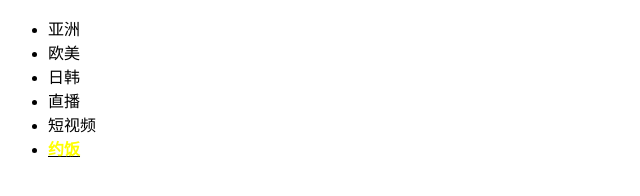
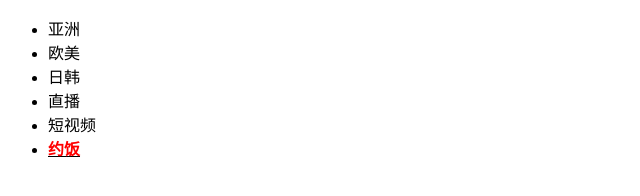
Before and after one commit to hardy9sap/dbhot, a plain HTML site: page index.html in a window 1280 px wide. Shown: the full height of the page, 0-640 px from the left. Drawn offline with Linux system fonts and the light colour scheme.

Commit message:
约饭功能修复最终版-bugfix-4

```diff
--- a/index.html
+++ b/index.html
@@ -14,7 +14,7 @@
 		<li>
 			<u>
 				<b>
-					<font color="yellow">约饭</font>
+					<font color="red">约饭</font>
 				</b>
 			</u>
 		</li>
```
